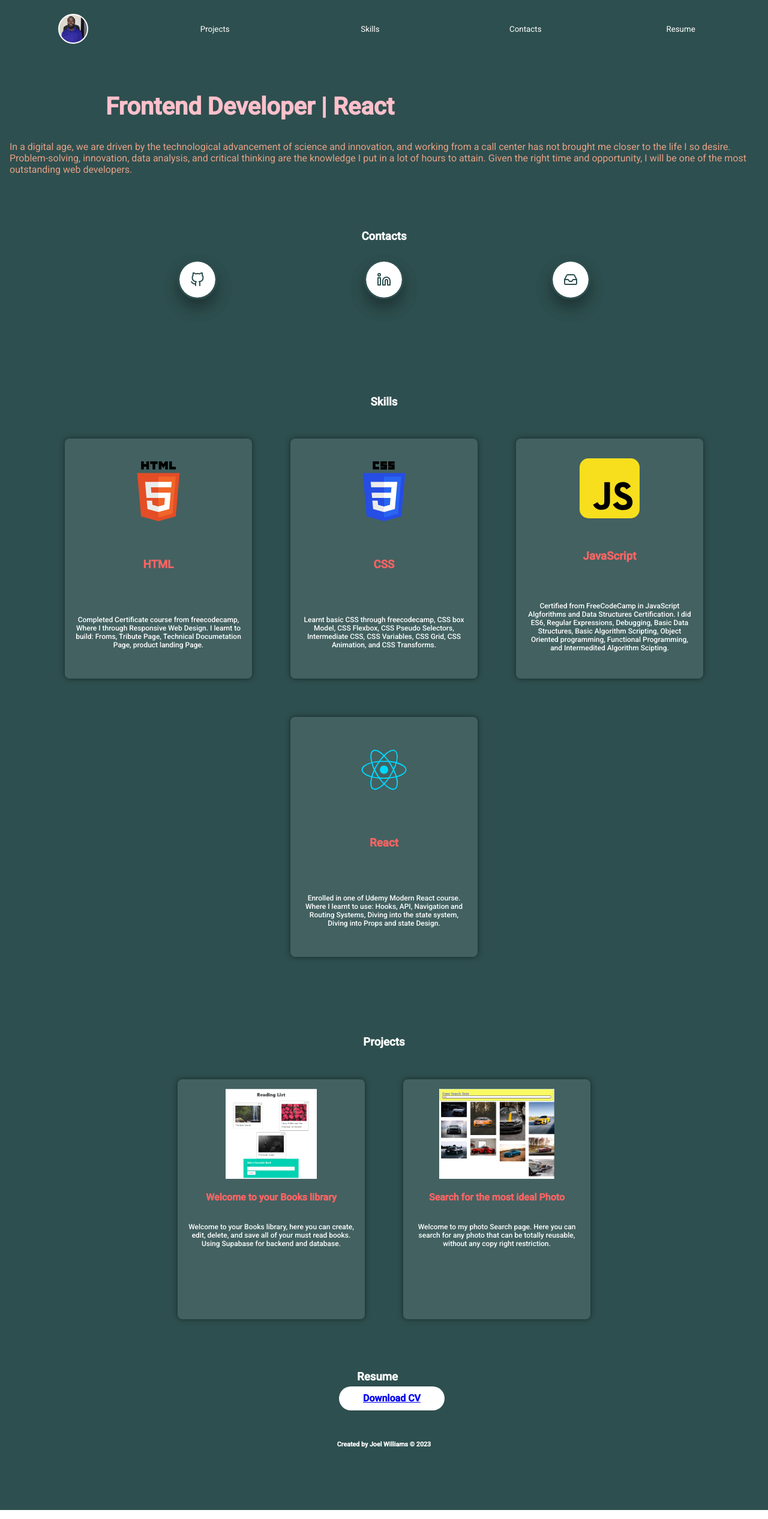
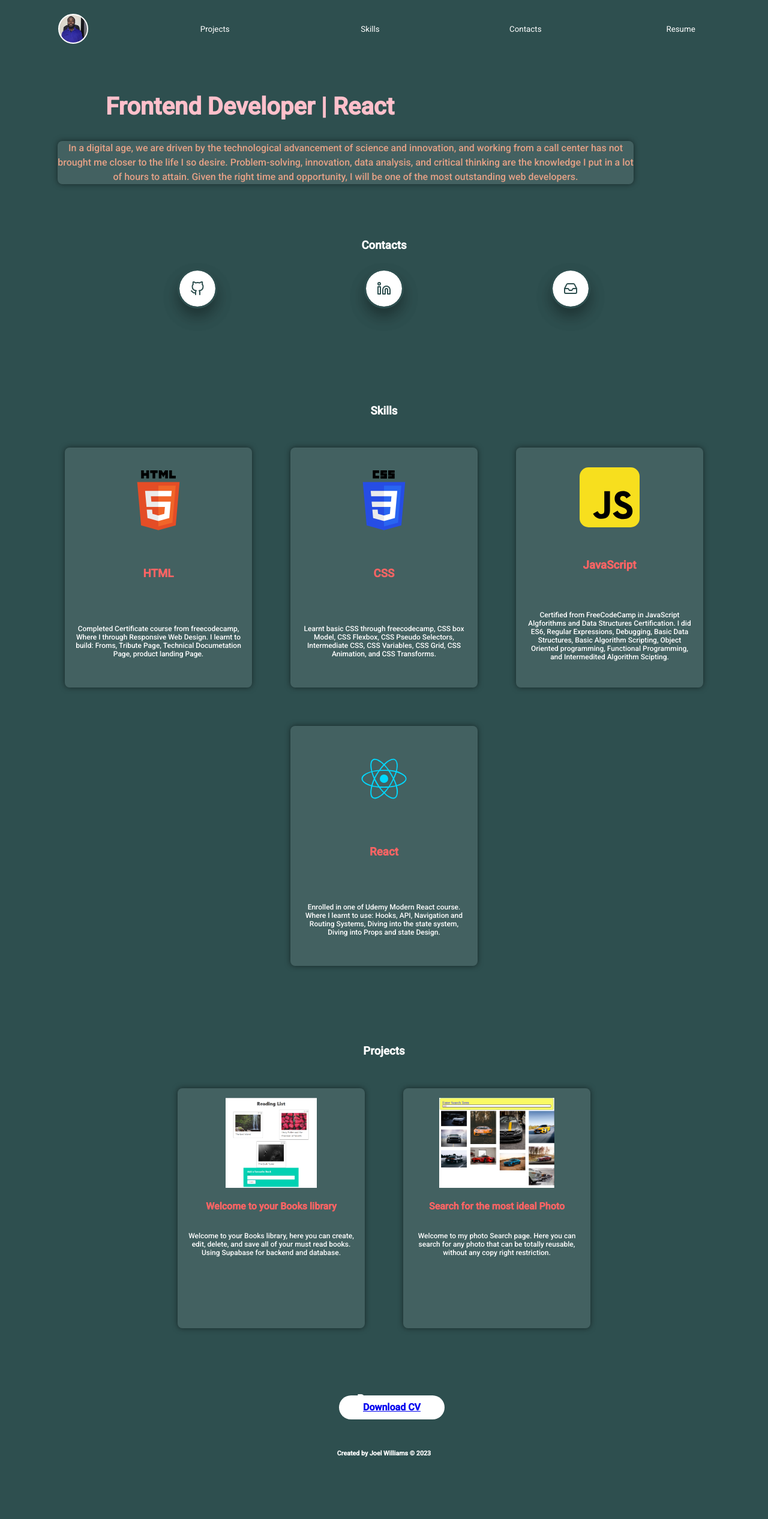
Before and after one commit to JoelWilliams7/My-Profile, a React (Vite) app: page / in a window 1280 px wide. Shown: the whole page at 60% size. Built offline with nearby package versions, Linux system fonts and the light colour scheme.

Commit message:
major changes

```diff
--- a/src/components/Content.jsx
+++ b/src/components/Content.jsx
@@ -17,7 +17,15 @@ const StyledContent = styled.div`
   }
 
   p {
+    margin-left: 80px;
     color: #e5a186;
+    background: rgba(255, 255, 255, 0.1);
+    box-shadow: rgba(0, 0, 0, 0.5) 0px 0px 10px;
+    font-weight: 550;
+    width: 75vw;
+    line-height: 150%;
+    text-align: center;
+    border-radius: 0.5rem;
   }
 `;
 
--- a/src/components/Resume.jsx
+++ b/src/components/Resume.jsx
@@ -25,21 +25,6 @@ const StyledResume = styled.div`
   animation: 0.6s ease 0s 1 normal none running enterLeft;
 
   button {
-    writing-mode: horizontal-tb !important;
-    font-style: ;
-    font-variant-ligatures: ;
-    font-variant-caps: ;
-    font-variant-numeric: ;
-    font-variant-east-asian: ;
-    font-variant-alternates: ;
-    font-weight: ;
-    font-stretch: ;
-    font-size: ;
-    font-family: ;
-    font-optical-sizing: ;
-    font-kerning: ;
-    font-feature-settings: ;
-    font-variation-settings: ;
     text-rendering: auto;
     color: buttontext;
     letter-spacing: normal;
@@ -50,6 +35,7 @@ const StyledResume = styled.div`
     text-shadow: none;
     text-align: center;
     cursor: default;
+    margin-right: 30px;
   }
 
   &:hover {
@@ -76,19 +62,16 @@ const ResumeContainer = styled.div`
     position: absolute;
     top: 2225px;
     padding: 30px;
+    margin-top: 50px;
+    display: block;
 
-    display: block;
-    margin-block-start: 0.67em;
-    margin-block-end: 0.67em;
-    margin-inline-start: 0px;
-    margin-inline-end: 0px;
     font-weight: bold;
   }
 `;
 
 function Resume() {
   return (
-    <ResumeContainer>
+    <ResumeContainer id="resume-container">
       <h3>Resume</h3>
       <StyledResume>
         <a href={joelResumeUpdated} download>
--- a/src/components/Skills.jsx
+++ b/src/components/Skills.jsx
@@ -17,7 +17,6 @@ const StyledSkill = styled.div`
   padding: 1rem;
   margin: 2rem;
   justify-content: space-around;
-  -webkit-box-align: center;
   align-items: center;
   font-weight: 500;
   animation: 0.6s ease 0s 1 normal none running fadeIn;
```
